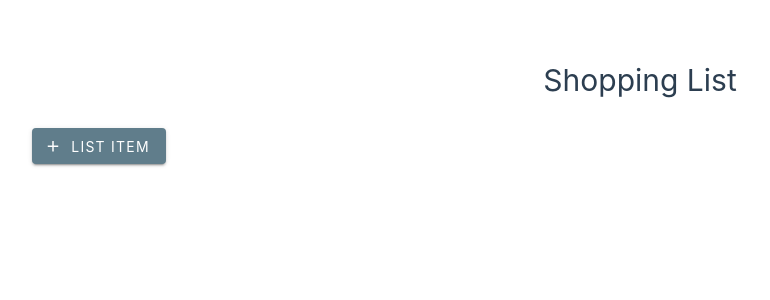
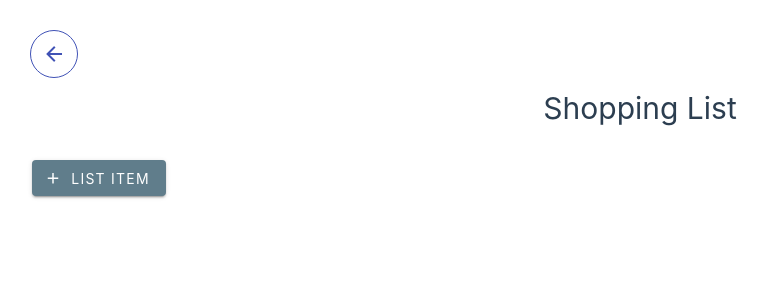
Before and after one commit to patriciohuang/home-stock-manager, a Vue app: page /shopping-list in a window 1280 px wide. Shown: the top 300 px of the page, without its empty margins (0-770 px from the left). Built offline with nearby package versions, Linux system fonts and the light colour scheme.

Commit message:
add suggestion list

```diff
--- a/src/assets/main.css
+++ b/src/assets/main.css
@@ -12,7 +12,7 @@ a {
   bottom: 30px;
   right: 30px;
 }
-#go-back {
+.go-back {
   position: fixed;
   top: 30px;
   left: 30px;
--- a/src/components/AddProduct.vue
+++ b/src/components/AddProduct.vue
@@ -30,8 +30,6 @@
   </v-form>
 </template>
 <script>
-  import router from '@/router';
-
   export default {
     data: () => ({
       valid: false,
@@ -52,16 +50,7 @@
     }),
     methods : {
       addProduct : function (name, date) {
-        if(name) {
-          const list = JSON.parse(localStorage.getItem('productList') || '[]');
-          list.push({
-            id: Date.now(),
-            name,
-            date,
-          });
-          localStorage.setItem('productList', JSON.stringify(list));
-          router.push('/')
-        }
+        this.$emit("addProduct", {name, date});
       }
     }
   }
--- /dev/null
+++ b/src/utils/suggestion.js
@@ -0,0 +1,9 @@
+export default function addSuggestion(itemName) {
+  const list = JSON.parse(localStorage.getItem('suggestionList') || '[]');
+  const indexOf = list.indexOf(itemName);
+  if(indexOf != -1) {
+    list.splice(indexOf, 1);
+  }
+  list.push(itemName);
+  localStorage.setItem('suggestionList', JSON.stringify(list));
+}
--- a/src/views/AddItem.vue
+++ b/src/views/AddItem.vue
@@ -2,7 +2,7 @@
   <v-container>
     <v-row>
       <v-col cols="12">
-        <a @click="$router.go(-1)" id="go-back">
+        <a @click="$router.go(-1)" class="go-back">
           <v-btn
             icon="mdi-arrow-left"
             color="indigo"
@@ -40,6 +40,7 @@
   </v-form>
 </template>
 <script>
+import addSuggestion from '@/utils/suggestion'
 export default {
   data: ()=>({
     valid: false,
@@ -59,6 +60,7 @@ export default {
           name
         });
         localStorage.setItem('shoppingList', JSON.stringify(list));
+        addSuggestion(name);
         this.$router.push('/shopping-list')
       }
     }
--- a/src/views/Create.vue
+++ b/src/views/Create.vue
@@ -1,11 +1,8 @@
-<script setup>
-  import AddProduct from '../components/AddProduct.vue'
-</script>
 <template>
   <v-container>
       <v-row>
         <v-col cols="12">
-          <a @click="$router.go(-1)" id="go-back">
+          <a @click="$router.go(-1)" class="go-back">
             <v-btn
               icon="mdi-arrow-left"
               color="indigo"
@@ -21,9 +18,25 @@
         </v-col>
       </v-row>
   </v-container>
-  <AddProduct />
+  <AddProduct @addProduct="addProduct"/>
 </template>
-
-<style>
-
-</style>
+<script>
+  import AddProduct from '../components/AddProduct.vue'
+  import addSuggestion from '@/utils/suggestion'
+  export default {
+    components: { AddProduct },
+    methods: {
+      addProduct({name, date}) {
+        const list = JSON.parse(localStorage.getItem('productList') || '[]');
+        list.push({
+          id: Date.now(),
+          name,
+          date,
+        });
+        localStorage.setItem('productList', JSON.stringify(list));
+        addSuggestion(name);
+        this.$router.push('/home-stock')
+      }
+    }
+  }
+</script>
--- a/src/views/HomeStock.vue
+++ b/src/views/HomeStock.vue
@@ -4,7 +4,25 @@ import ProductList from '@/components/ProductList.vue';
 
 <template>
   <main>
-    <h1 class="py-6">Home Stock</h1>
+    <v-container>
+      <v-row>
+        <v-col cols="12">
+          <RouterLink to="/" class="go-back">
+            <v-btn
+              icon="mdi-arrow-left"
+              color="indigo"
+              variant="outlined"
+            >
+            </v-btn>
+          </RouterLink>
+        </v-col>
+      </v-row>
+      <v-row>
+        <v-col cols="12" class="py-6">
+          <h1>Home Stock</h1>
+        </v-col>
+      </v-row>
+    </v-container>
     <ProductList />
     <RouterLink to="/home-stock/create" id="create-button">
       <v-btn
--- a/src/views/ShoppingList.vue
+++ b/src/views/ShoppingList.vue
@@ -1,12 +1,29 @@
 <template>
   <main>
-    <h1 class="py-6">Shopping List</h1>
+    <v-container>
+      <v-row>
+        <v-col cols="12">
+          <RouterLink to="/" class="go-back">
+            <v-btn
+              icon="mdi-arrow-left"
+              color="indigo"
+              variant="outlined"
+            >
+            </v-btn>
+          </RouterLink>
+        </v-col>
+      </v-row>
+      <v-row>
+        <v-col cols="12" class="py-6">
+          <h1>Shopping List</h1>
+        </v-col>
+      </v-row>
+    </v-container>
     <v-row v-for="item in shoppingList">
       <v-col>
         <v-checkbox :label="item.name"></v-checkbox>
       </v-col>
     </v-row>
-
     <RouterLink to="/shopping-list/add-item">
       <v-btn
       color="blue-grey"
```
Lines whose indentation alone changed are shown as unchanged.
